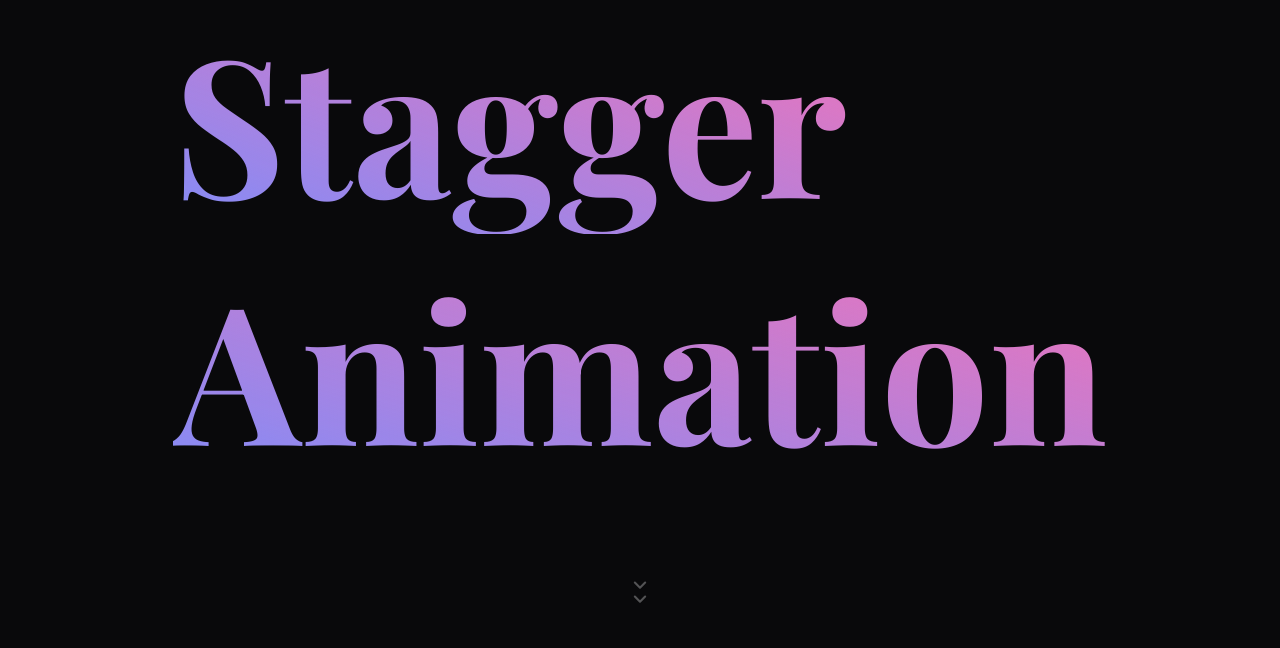
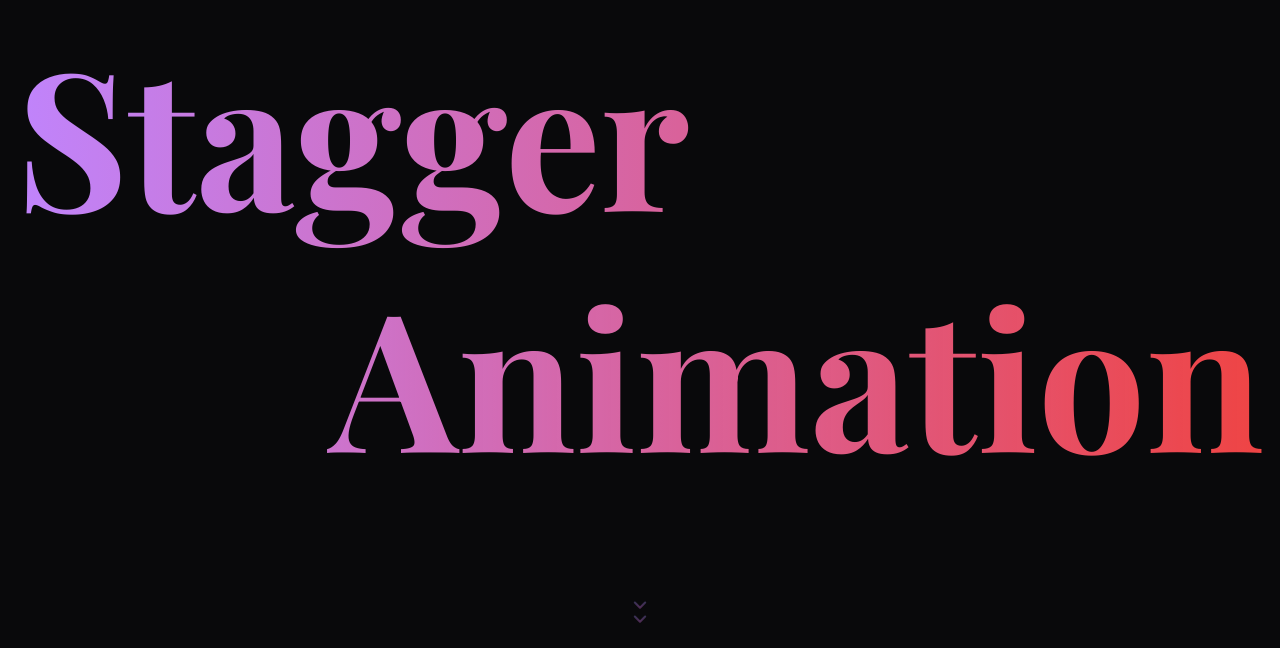
Before and after one commit to salmansajib/framer-motion-stagger-animation, a Next.js app: page / in a window 1280 px wide. Shown: the part 152-800 px from the top of the page. Built offline with nearby package versions, Linux system fonts and the light colour scheme; a web font is replaced by a local one.

Commit message:
mede some subtle modification

```diff
--- a/components/Hero.js
+++ b/components/Hero.js
@@ -1,5 +1,6 @@
 "use client";
 import { motion } from "motion/react";
+import ScrollDown from "./ScrollDown";
 
 const containerVariants = {
   hidden: { opacity: 0 },
@@ -13,39 +14,12 @@ const containerVariants = {
 
 const headingVariants = {
   hidden: {
-    y: 300,
+    y: "100%",
   },
   visible: {
-    y: 0,
+    y: "0%",
     transition: {
       duration: 0.5,
-    },
-  },
-};
-
-const groupVariants = {
-  hidden: {},
-  visible: {
-    transition: {
-      staggerChildren: 0.2,
-      delayChildren: 1,
-    },
-  },
-};
-
-const pathVariants = {
-  hidden: {
-    opacity: 0,
-    y: -10,
-  },
-  visible: {
-    opacity: 1,
-    y: 0,
-    scale: 1.1,
-    transition: {
-      duration: 1,
-      repeat: Infinity,
-      repeatType: "reverse",
     },
   },
 };
@@ -56,20 +30,17 @@ function Hero() {
       variants={containerVariants}
       initial="hidden"
       animate="visible"
-      className="relative min-h-svh grid items-center justify-center"
+      className="relative min-h-svh flex items-center justify-center"
     >
-      <motion.div
-        variants={containerVariants}
-        className="flex flex-col items-start gap-2"
-      >
+      <motion.div variants={containerVariants} className="w-full">
         <div className="overflow-hidden">
           <motion.h1
             variants={headingVariants}
             style={{
               fontSize: "clamp(3rem, 15vw, 15rem)",
-              lineHeight: 1.2,
+              lineHeight: 1.3,
             }}
-            className="bg-gradient-to-tr from-indigo-400 to bg-pink-400 text-transparent bg-clip-text font-bold capitalize"
+            className="bg-gradient-to-r from-purple-400 to bg-red-500 text-transparent bg-clip-text font-bold capitalize text-left"
           >
             stagger
           </motion.h1>
@@ -80,37 +51,17 @@ function Hero() {
             variants={headingVariants}
             style={{
               fontSize: "clamp(3rem, 15vw, 15rem)",
-              lineHeight: 1.3,
+              lineHeight: 1.2,
             }}
-            className="bg-gradient-to-tr from-indigo-400 to bg-pink-400 text-transparent bg-clip-text font-bold capitalize"
+            className="bg-gradient-to-r from-purple-400 to bg-red-500 text-transparent bg-clip-text font-bold capitalize text-right"
           >
             animation
           </motion.h1>
         </div>
       </motion.div>
 
-      <div className=" absolute bottom-[30px] left-1/2 -translate-x-1/2 flex flex-col items-center">
-        <svg
-          xmlns="http://www.w3.org/2000/svg"
-          width="24"
-          height="45"
-          viewBox="0 0 24 24"
-          fill="none"
-          stroke="currentColor"
-          strokeWidth="2"
-          strokeLinecap="round"
-          strokeLinejoin="round"
-          className="lucide lucide-chevrons-down"
-          initial="hidden"
-          animate="visible"
-        >
-          {/* Group for stagger */}
-          <motion.g variants={groupVariants}>
-            <motion.path d="m7 20 5 5 5-5" variants={pathVariants} />
-            <motion.path d="m7 13 5 5 5-5" variants={pathVariants} />
-            <motion.path d="m7 6 5 5 5-5" variants={pathVariants} />
-          </motion.g>
-        </svg>
+      <div className="absolute bottom-[10px] left-1/2 -translate-x-1/2">
+        <ScrollDown />
       </div>
     </motion.div>
   );
--- /dev/null
+++ b/components/ScrollDown.js
@@ -0,0 +1,66 @@
+"use client";
+import { motion } from "motion/react";
+
+const groupVariants = {
+  hidden: {},
+  visible: {
+    transition: {
+      staggerChildren: 0.2,
+      delayChildren: 1,
+    },
+  },
+};
+
+const pathVariants = {
+  hidden: {
+    opacity: 0,
+    y: -10,
+  },
+  visible: {
+    opacity: 1,
+    y: 0,
+    scale: 1.1,
+    transition: {
+      duration: 1,
+      repeat: Infinity,
+      repeatType: "reverse",
+    },
+  },
+};
+
+function ScrollDown() {
+  return (
+    <>
+      <svg
+        xmlns="http://www.w3.org/2000/svg"
+        width="24"
+        height="45"
+        viewBox="0 0 24 24"
+        fill="none"
+        stroke="url(#gradient)"
+        strokeWidth="2"
+        strokeLinecap="round"
+        strokeLinejoin="round"
+        className="lucide lucide-chevrons-down"
+        initial="hidden"
+        animate="visible"
+      >
+        <defs>
+          <linearGradient id="gradient" x1="0" y1="0" x2="0" y2="1">
+            <stop offset="0%" stopColor="#a78bfa" />
+            {/* Start of the gradient */}
+            <stop offset="100%" stopColor="#e879f9" />
+            {/* End of the gradient */}
+          </linearGradient>
+        </defs>
+        <motion.g variants={groupVariants}>
+          <motion.path d="m7 20 5 5 5-5" variants={pathVariants} />
+          <motion.path d="m7 13 5 5 5-5" variants={pathVariants} />
+          <motion.path d="m7 6 5 5 5-5" variants={pathVariants} />
+        </motion.g>
+      </svg>
+    </>
+  );
+}
+
+export default ScrollDown;
--- a/components/Skills.js
+++ b/components/Skills.js
@@ -85,7 +85,7 @@ function Skills() {
               // Custom data to use to resolve dynamic variants differently for each animating component
               custom={index}
               key={skill.id}
-              className="bg-slate-50 text-zinc-950 px-[40px] py-[10px] rounded-[10px]"
+              className="bg-zinc-600/50 text-slate-90 px-[40px] py-[10px] rounded-[10px]"
             >
               {skill.skillName}
             </motion.li>
```
